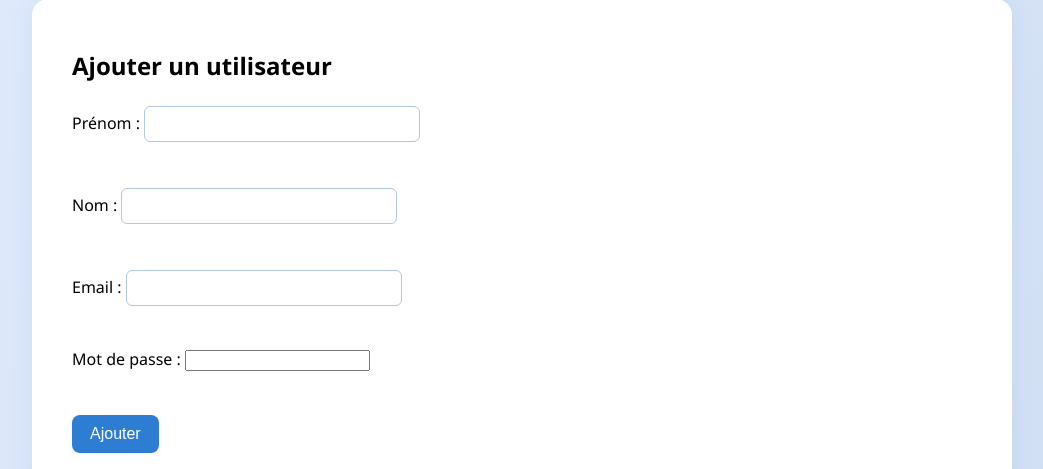
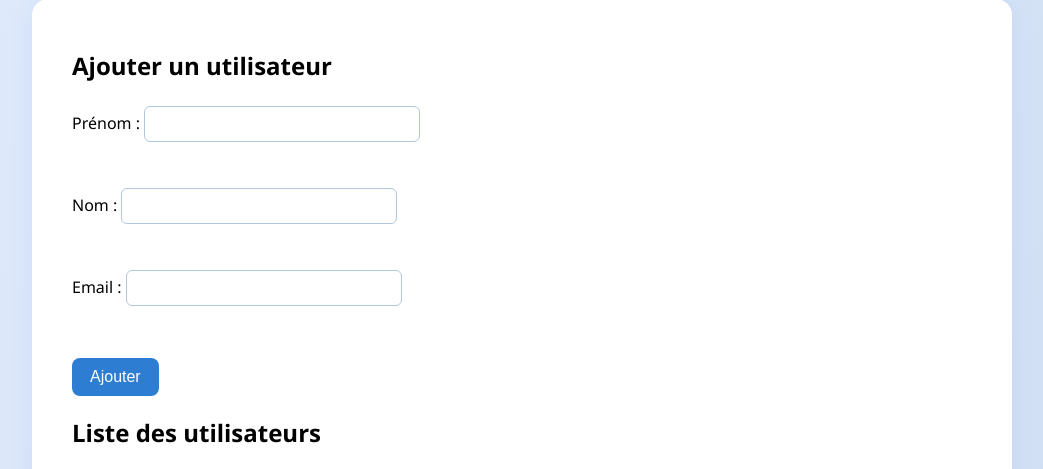
Before and after one commit to cedrictisseyre/iemh-marseille-2025, a PHP site: page /benjamin-lemaire/users.php in a window 1280 px wide. Shown: the part 136-605 px from the top of the page, without its empty margins (118-1161 px from the left). Run offline with PHP 8.4, Linux system fonts and the light colour scheme; data that the repository does not hold is empty.

Commit message:
Suppression du champ mot de passe, retour à la version sans gestion de mot de passe

```diff
--- a/benjamin-lemaire/users.php
+++ b/benjamin-lemaire/users.php
@@ -40,13 +40,11 @@ if ($_SERVER['REQUEST_METHOD'] === 'POST') {
     $prenom = trim($_POST['prenom'] ?? '');
     $nom = trim($_POST['nom'] ?? '');
     $email = $_POST['email'] ?? '';
-    $mot_de_passe = $_POST['mot_de_passe'] ?? '';
     $nom_complet = ($prenom && $nom) ? (ucfirst($prenom) . ' ' . ucfirst(strtolower($nom))) : '';
-    if ($nom_complet && $email && $mot_de_passe) {
+    if ($nom_complet && $email) {
         try {
-            $hash = password_hash($mot_de_passe, PASSWORD_DEFAULT);
-            $stmt = $pdo->prepare("INSERT INTO utilisateurs (nom, email, mot_de_passe, date_creation) VALUES (?, ?, ?, CURDATE())");
-            $stmt->execute([$nom_complet, $email, $hash]);
+            $stmt = $pdo->prepare("INSERT INTO utilisateurs (nom, email, date_creation) VALUES (?, ?, CURDATE())");
+            $stmt->execute([$nom_complet, $email]);
             header('Location: users.php');
             exit;
         } catch (PDOException $e) {
@@ -75,7 +73,6 @@ if ($_SERVER['REQUEST_METHOD'] === 'POST') {
             <label>Prénom : <input type="text" name="prenom" required></label><br>
             <label>Nom : <input type="text" name="nom" required></label><br>
             <label>Email : <input type="email" name="email" required></label><br>
-            <label>Mot de passe : <input type="password" name="mot_de_passe" required></label><br>
             <button type="submit">Ajouter</button>
         </form>
         <h2>Liste des utilisateurs</h2>
```
